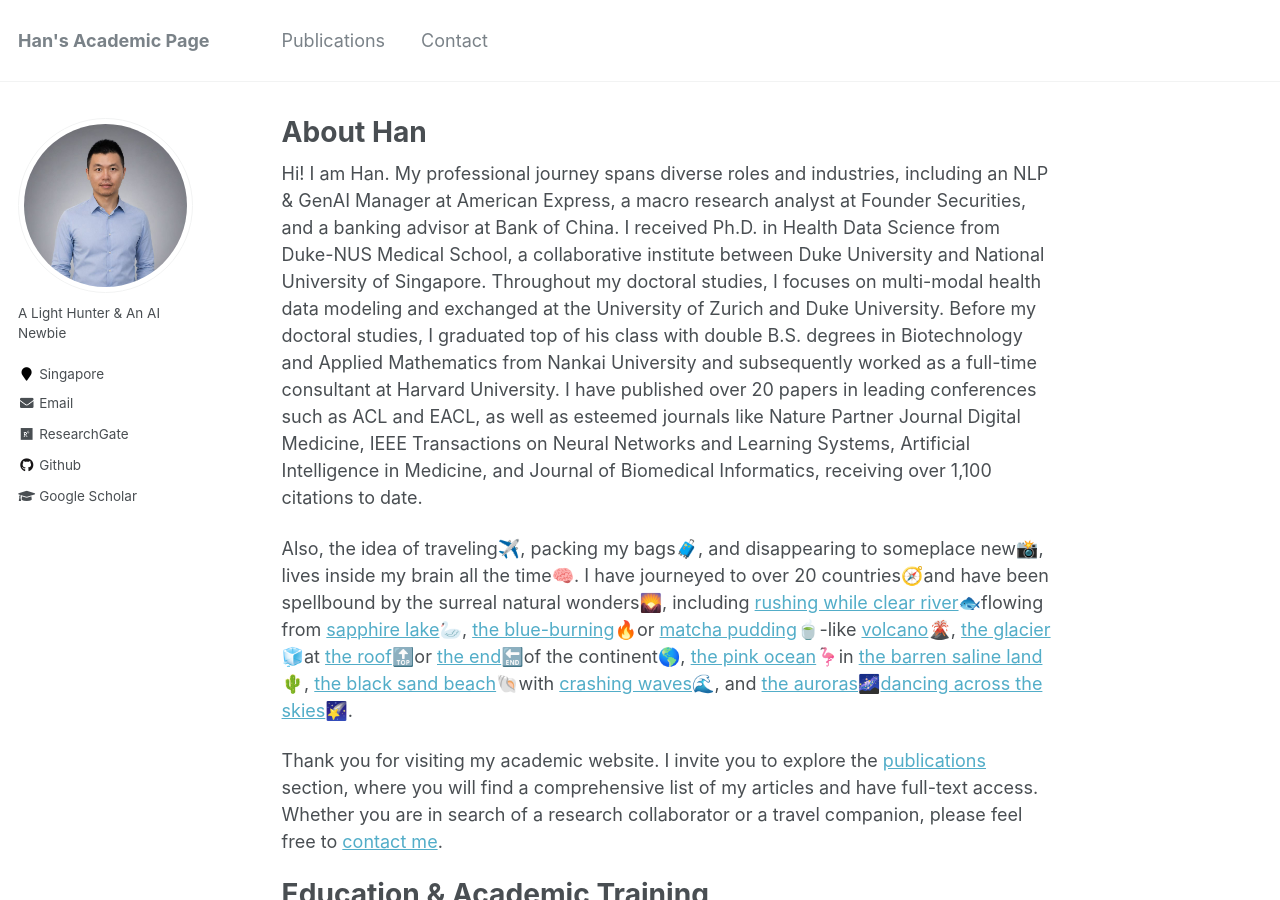
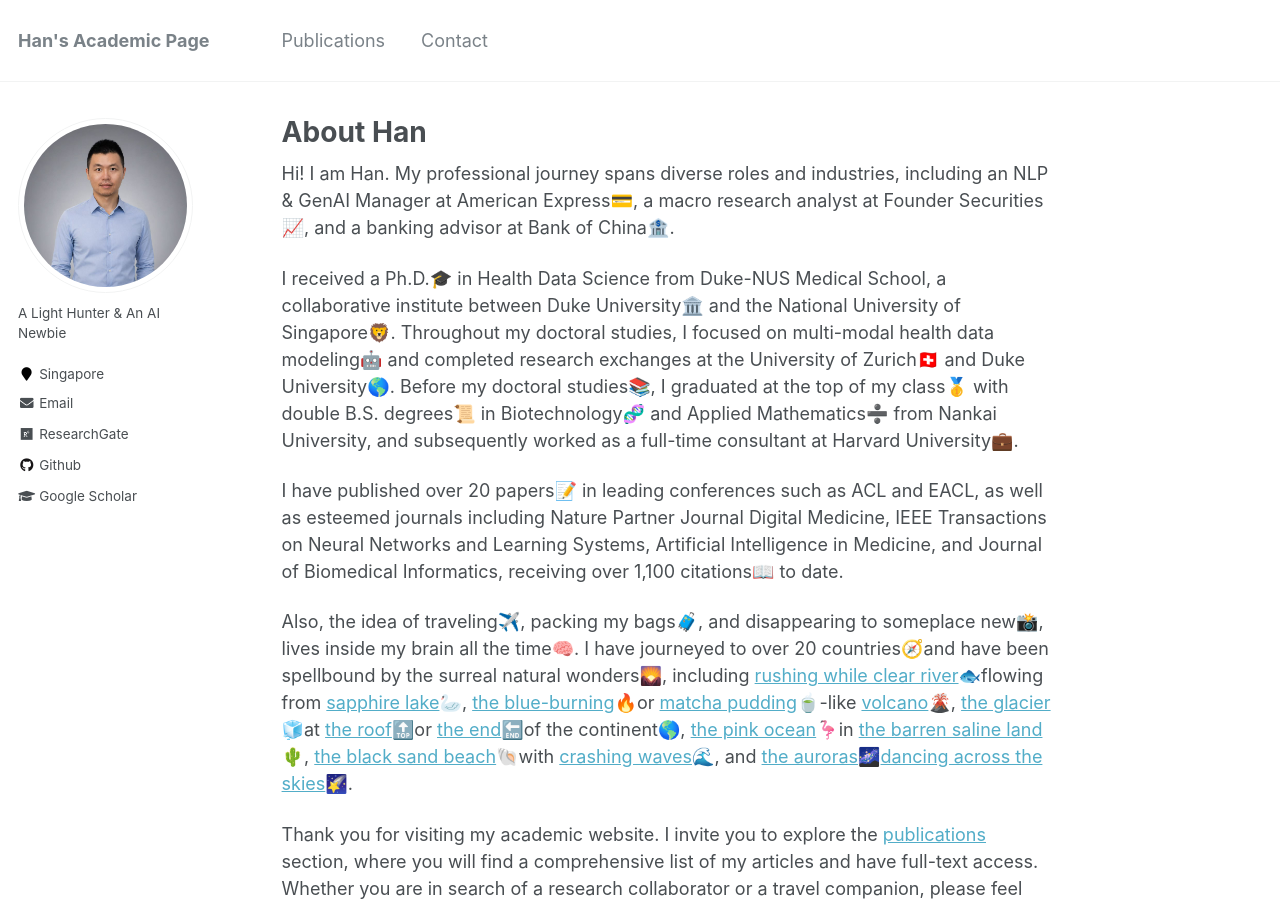
Before and after one commit to Han-Yuan-Med/Han-Yuan-Med.github.io, a Jekyll site: the page built from _pages/about.md, in a window 1280 px wide and 900 px high. Built offline with Jekyll 4.4.1, drawn with Linux system fonts in a browser that asks for light colours.

Commit message:
Update about.md

```diff
--- a/_pages/about.md
+++ b/_pages/about.md
@@ -7,7 +7,11 @@
   - /about.html
 ---
 
-Hi! I am Han. My professional journey spans diverse roles and industries, including an NLP & GenAI Manager at American Express, a macro research analyst at Founder Securities, and a banking advisor at Bank of China. I received Ph.D. in Health Data Science from Duke-NUS Medical School, a collaborative institute between Duke University and National University of Singapore. Throughout my doctoral studies, I focuses on multi-modal health data modeling and exchanged at the University of Zurich and Duke University. Before my doctoral studies, I graduated top of his class with double B.S. degrees in Biotechnology and Applied Mathematics from Nankai University and subsequently worked as a full-time consultant at Harvard University. I have published over 20 papers in leading conferences such as ACL and EACL, as well as esteemed journals like Nature Partner Journal Digital Medicine, IEEE Transactions on Neural Networks and Learning Systems, Artificial Intelligence in Medicine, and Journal of Biomedical Informatics, receiving over 1,100 citations to date.
+Hi! I am Han. My professional journey spans diverse roles and industries, including an NLP & GenAI Manager at American Express💳, a macro research analyst at Founder Securities📈, and a banking advisor at Bank of China🏦.
+
+I received a Ph.D.🎓 in Health Data Science from Duke-NUS Medical School, a collaborative institute between Duke University🏛️ and the National University of Singapore🦁. Throughout my doctoral studies, I focused on multi-modal health data modeling🤖 and completed research exchanges at the University of Zurich🇨🇭 and Duke University🌎. Before my doctoral studies📚, I graduated at the top of my class🥇 with double B.S. degrees📜 in Biotechnology🧬 and Applied Mathematics➗ from Nankai University, and subsequently worked as a full-time consultant at Harvard University💼.
+
+I have published over 20 papers📝 in leading conferences such as ACL and EACL, as well as esteemed journals including Nature Partner Journal Digital Medicine, IEEE Transactions on Neural Networks and Learning Systems, Artificial Intelligence in Medicine, and Journal of Biomedical Informatics, receiving over 1,100 citations📖 to date.
 
 Also, the idea of traveling✈️, packing my bags🧳, and disappearing to someplace new📸, lives inside my brain all the time🧠. I have journeyed to over 20 countries🧭and have been spellbound by the surreal natural wonders🌄, including [rushing while clear river](/files/travel/river.jpg)🐟flowing from [sapphire lake](/files/travel/lake.jpg)🦢, [the blue-burning](/files/travel/blue_fire.jpg)🔥or [matcha pudding](/files/travel/matcha.jpg)🍵-like [volcano](/files/travel/volcano.jpg)🌋, [the glacier](/files/travel/glacier.jpg)🧊at [the roof](/files/travel/kilimanjaro.jpg)🔝or [the end](/files/travel/earth_end.jpg)🔚of the continent🌎, [the pink ocean](/files/travel/pink_lake.jpg)🦩in [the barren saline land](/files/travel/barren.jpg)🌵, [the black sand beach](/files/travel/black_beach.jpg)🐚with [crashing waves](/files/travel/waves.jpg)🌊, and [the auroras](/files/travel/aurora.jpg)🌌[dancing across the skies](/files/travel/aurora_dancing.jpg)🌠.
 
```
